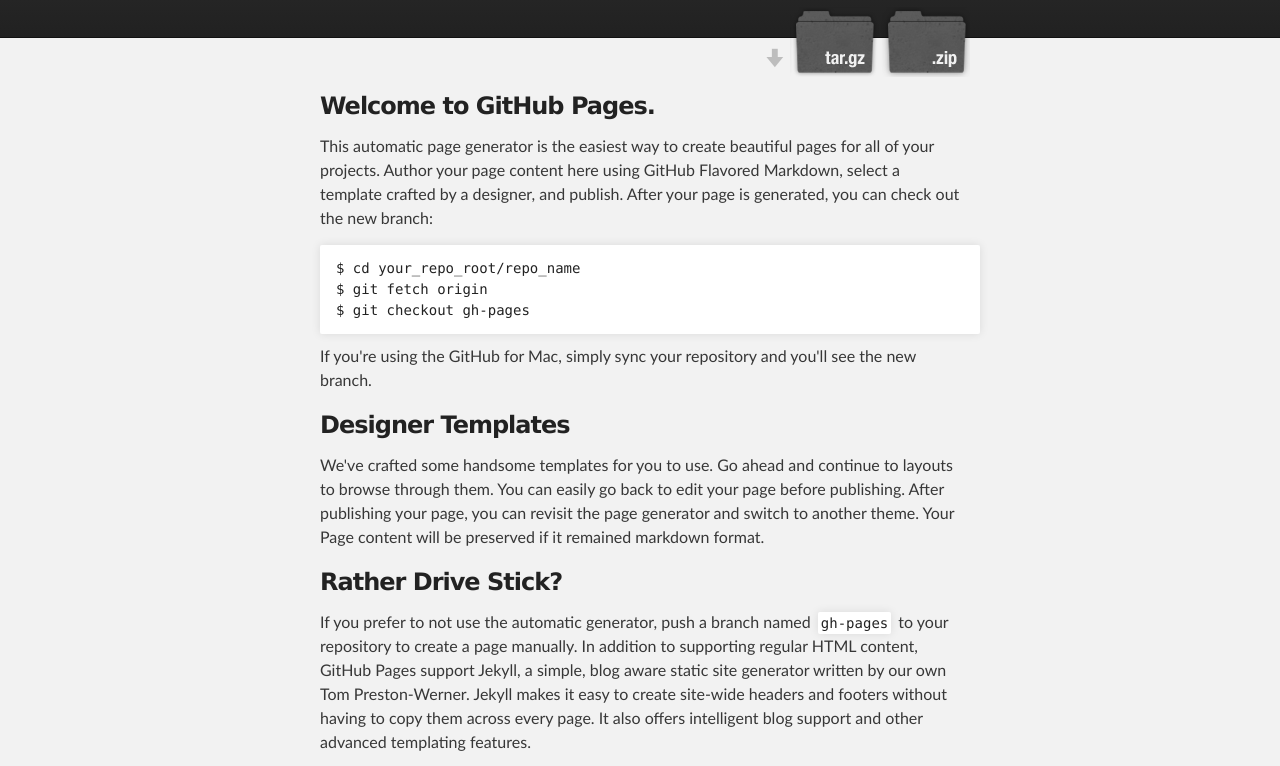
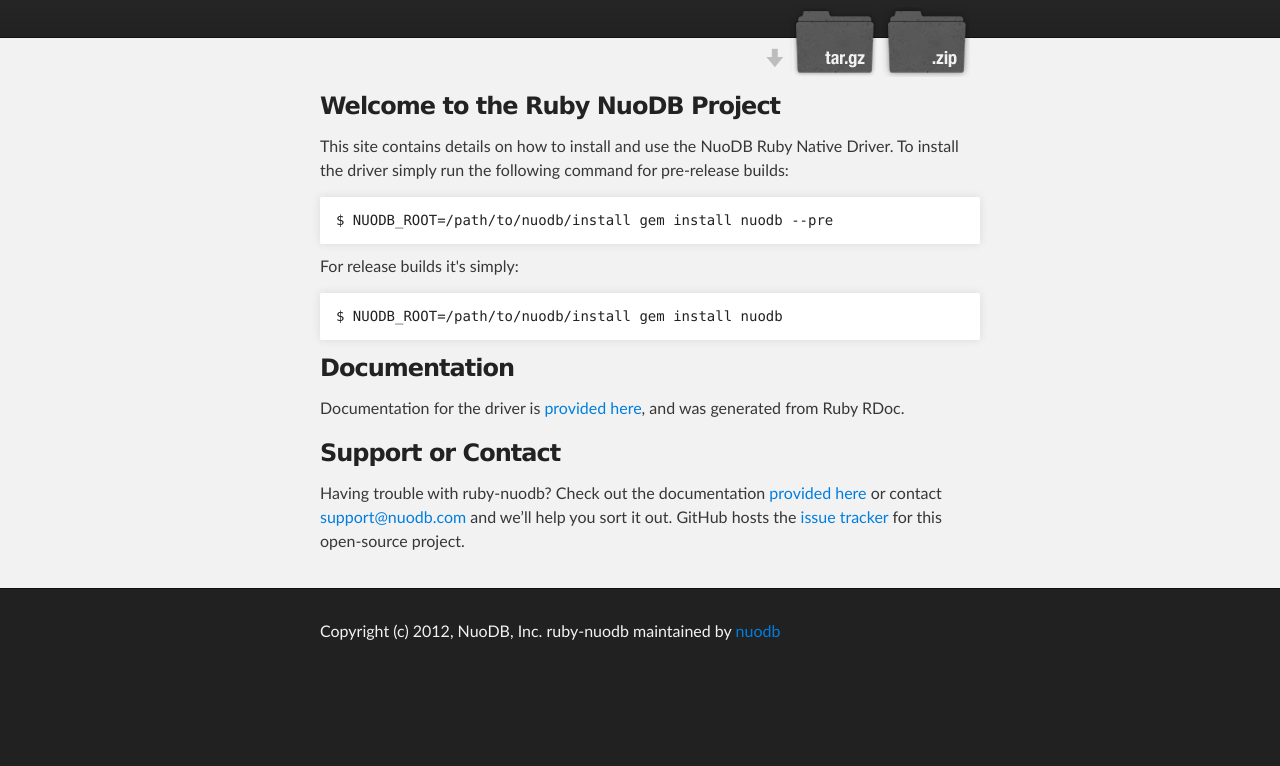
Before and after one commit to jgetto/ruby-nuodb, a plain HTML site: page index.html in a window 1280 px wide. Shown: the part 172-938 px from the top of the page. After the commit the page ends 850 px from the top, so only its background shows below. Drawn offline with Linux system fonts and the light colour scheme.

Commit message:
Publish real web page.

```diff
--- a/index.html
+++ b/index.html
@@ -2,9 +2,9 @@
 <html>
 
 <head>
-    <meta charset='utf-8' />
-    <meta http-equiv="X-UA-Compatible" content="chrome=1" />
-    <meta name="description" content="ruby-nuodb : NuoDB Ruby Native Database Driver" />
+  <meta charset='utf-8'/>
+  <meta http-equiv="X-UA-Compatible" content="chrome=1"/>
+  <meta name="description" content="ruby-nuodb : NuoDB Ruby Native Database Driver"/>
 
   <link rel="stylesheet" type="text/css" media="screen" href="stylesheets/stylesheet.css">
 
@@ -19,11 +19,14 @@
     <a id="forkme_banner" href="https://github.com/nuodb/ruby-nuodb">View on GitHub</a>
 
     <h1 id="project_title">ruby-nuodb</h1>
+
     <h2 id="project_tagline">NuoDB Ruby Native Database Driver</h2>
 
     <section id="downloads">
-              <a class="zip_download_link" href="https://github.com/nuodb/ruby-nuodb/zipball/master">Download this project as a .zip file</a>
-              <a class="tar_download_link" href="https://github.com/nuodb/ruby-nuodb/tarball/master">Download this project as a tar.gz file</a>
+      <a class="zip_download_link" href="https://github.com/nuodb/ruby-nuodb/zipball/master">Download this project as a
+        .zip file</a>
+      <a class="tar_download_link" href="https://github.com/nuodb/ruby-nuodb/tarball/master">Download this project as a
+        tar.gz file</a>
     </section>
   </header>
 </div>
@@ -31,44 +34,41 @@
 <!-- MAIN CONTENT -->
 <div id="main_content_wrap" class="outer">
   <section id="main_content" class="inner">
-        <h3>Welcome to GitHub Pages.</h3>
+    <h3>Welcome to the Ruby NuoDB Project</h3>
 
-<p>This automatic page generator is the easiest way to create beautiful pages for all of your projects. Author your page content here using GitHub Flavored Markdown, select a template crafted by a designer, and publish. After your page is generated, you can check out the new branch:</p>
+    <p>This site contains details on how to install and use the NuoDB Ruby Native Driver. To install
+      the driver simply run the following command for pre-release builds:</p>
 
-<pre><code>$ cd your_repo_root/repo_name
-$ git fetch origin
-$ git checkout gh-pages
-</code></pre>
+    <pre><code>$ NUODB_ROOT=/path/to/nuodb/install gem install nuodb --pre</code></pre>
 
-<p>If you're using the GitHub for Mac, simply sync your repository and you'll see the new branch.</p>
+    <p>For release builds it's simply:</p>
 
-<h3>Designer Templates</h3>
+    <pre><code>$ NUODB_ROOT=/path/to/nuodb/install gem install nuodb</code></pre>
 
-<p>We've crafted some handsome templates for you to use. Go ahead and continue to layouts to browse through them. You can easily go back to edit your page before publishing. After publishing your page, you can revisit the page generator and switch to another theme. Your Page content will be preserved if it remained markdown format.</p>
+    <h3>Documentation</h3>
 
-<h3>Rather Drive Stick?</h3>
-
-<p>If you prefer to not use the automatic generator, push a branch named <code>gh-pages</code> to your repository to create a page manually. In addition to supporting regular HTML content, GitHub Pages support Jekyll, a simple, blog aware static site generator written by our own Tom Preston-Werner. Jekyll makes it easy to create site-wide headers and footers without having to copy them across every page. It also offers intelligent blog support and other advanced templating features.</p>
-
-<h3>Authors and Contributors</h3>
-
-<p>You can <a href="https://github.com/blog/821" class="user-mention">@mention</a> a GitHub username to generate a link to their profile. The resulting <code>&lt;a&gt;</code> element will link to the contributor's GitHub Profile. For example: In 2007, Chris Wanstrath (<a href="https://github.com/defunkt" class="user-mention">@defunkt</a>), PJ Hyett (<a href="https://github.com/pjhyett" class="user-mention">@pjhyett</a>), and Tom Preston-Werner (<a href="https://github.com/mojombo" class="user-mention">@mojombo</a>) founded GitHub.</p>
+    <p>Documentation for the driver is <a href="http://nuodb.github.com/ruby-nuodb/rdoc">provided here</a>, and was
+      generated from Ruby RDoc.</p>
 
     <h3>Support or Contact</h3>
 
-<p>Having trouble with Pages? Check out the documentation at <a href="http://help.github.com/pages">http://help.github.com/pages</a> or contact <a href="mailto:support@github.com">support@github.com</a> and we’ll help you sort it out.</p>
+    <p>Having trouble with ruby-nuodb? Check out the documentation
+      <a href="http://nuodb.github.com/ruby-nuodb/rdoc">provided here</a>
+      or contact <a href="mailto:support@nuodb.com">support@nuodb.com</a>
+      and we’ll help you sort it out. GitHub hosts the
+      <a href="https://github.com/nuodb/ruby-nuodb/issues">issue tracker</a> for
+      this open-source project.</p>
   </section>
 </div>
 
 <!-- FOOTER  -->
 <div id="footer_wrap" class="outer">
   <footer class="inner">
-        <p class="copyright">ruby-nuodb maintained by <a href="https://github.com/nuodb">nuodb</a></p>
-        <p>Published with <a href="http://pages.github.com">GitHub Pages</a></p>
+    <p class="copyright">Copyright (c) 2012, NuoDB, Inc. ruby-nuodb maintained by <a href="https://github.com/nuodb">nuodb</a>
+    </p>
   </footer>
 </div>
 
 
-
 </body>
 </html>
```
Also changed, not shown: 1 other file. Lines whose indentation alone changed are shown as unchanged.
